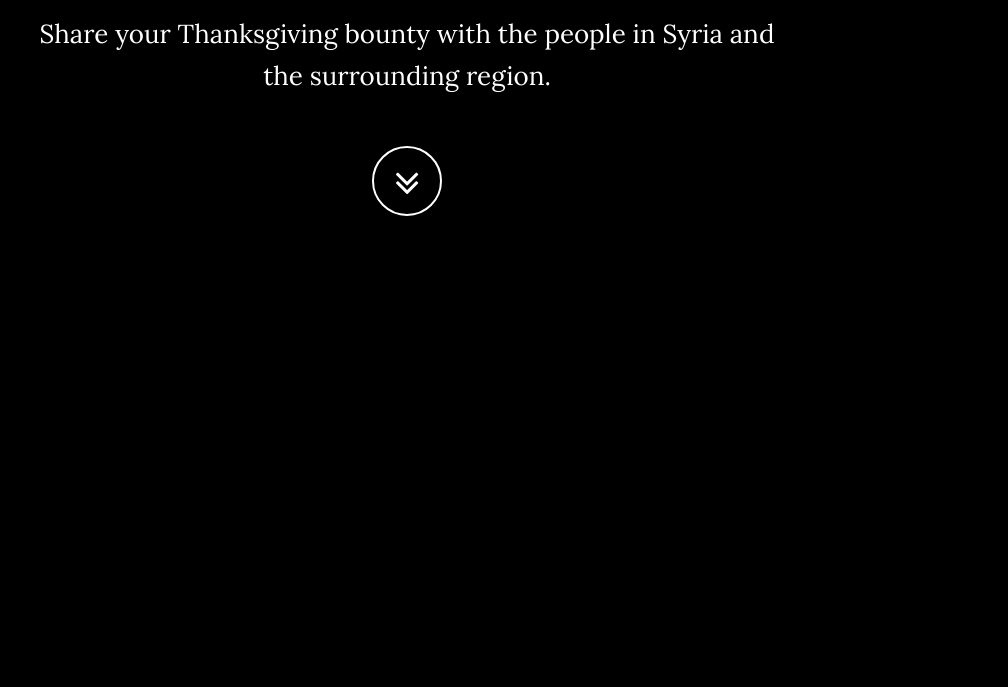
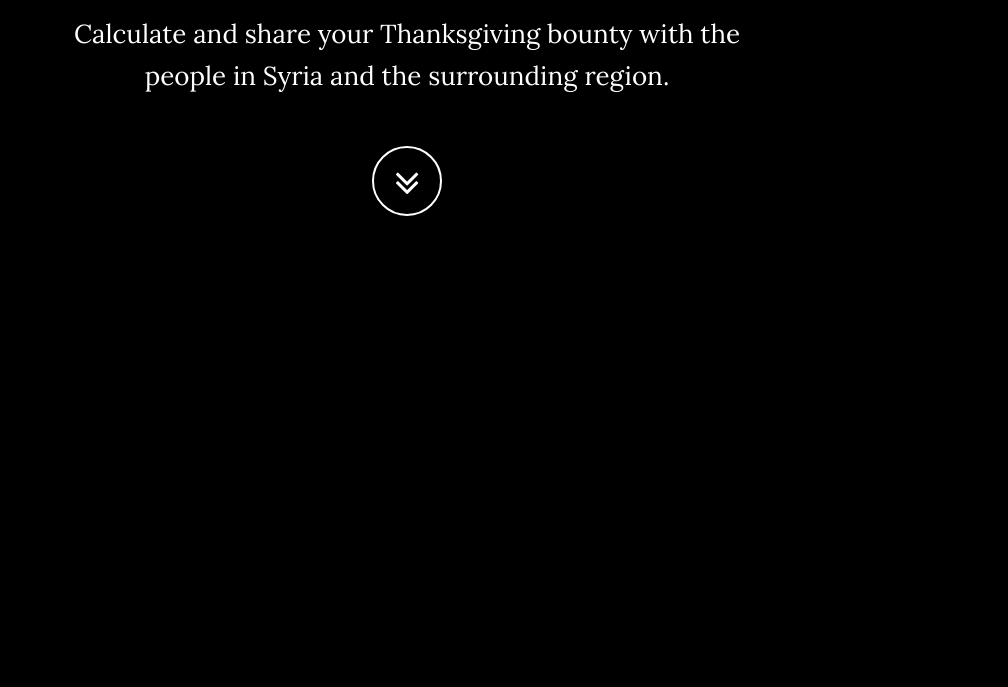
Before and after one commit to PaulAboutIt/forsyria, a website: page index.html in a window 1280 px wide. Shown: the part 413-1100 px from the top of the page, without its empty margins (233-1241 px from the left). Drawn offline with nearby package versions, Linux system fonts and the light colour scheme; some packages are replaced by stand-ins of ours.

Commit message:
calculate

```diff
--- a/index.html
+++ b/index.html
@@ -107,7 +107,7 @@
                 <div class="row">
                     <div class="col-md-8 col-md-offset-2">
                         <h1 class="brand-heading">Thanksgiving for Syria</h1>
-                        <p class="intro-text">Share your Thanksgiving bounty with the people in Syria and the surrounding region.</p>
+                        <p class="intro-text">Calculate and share your Thanksgiving bounty with the people in Syria and the surrounding region.</p>
                         <a href="#guests-section" class="btn btn-circle page-scroll">
                             <i class="fa fa-angle-double-down animated"></i>
                         </a>
```
